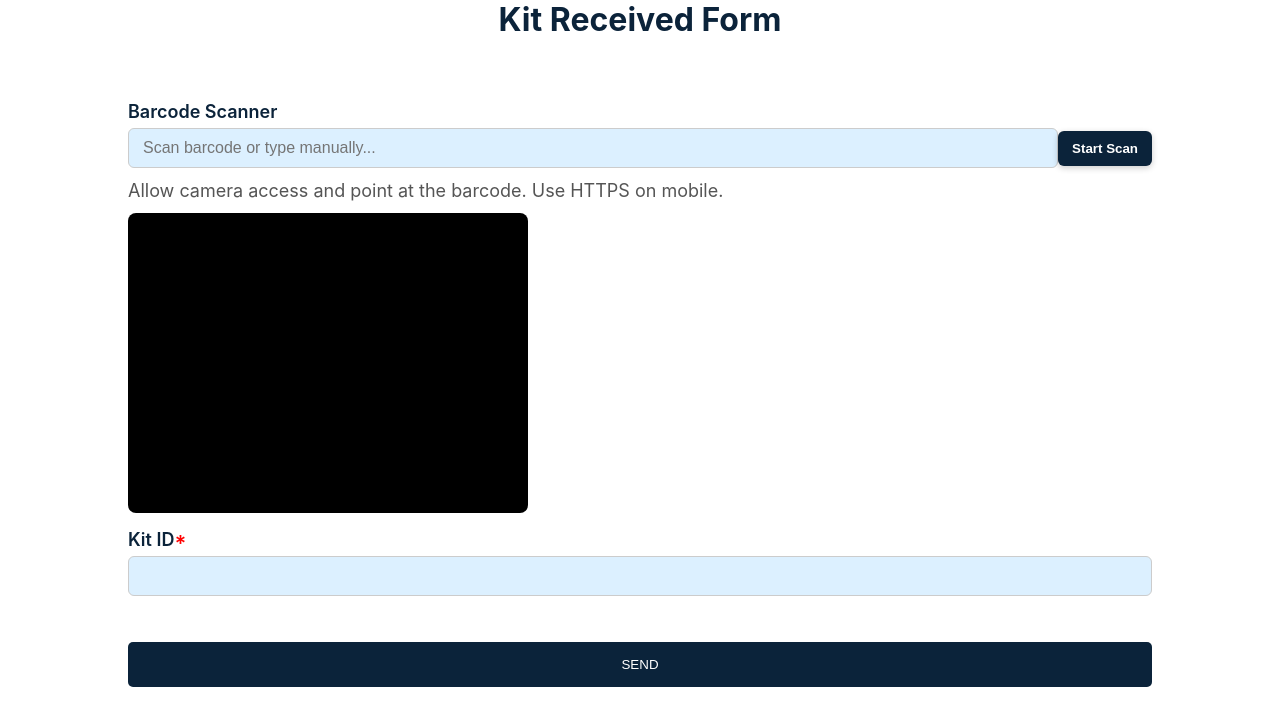
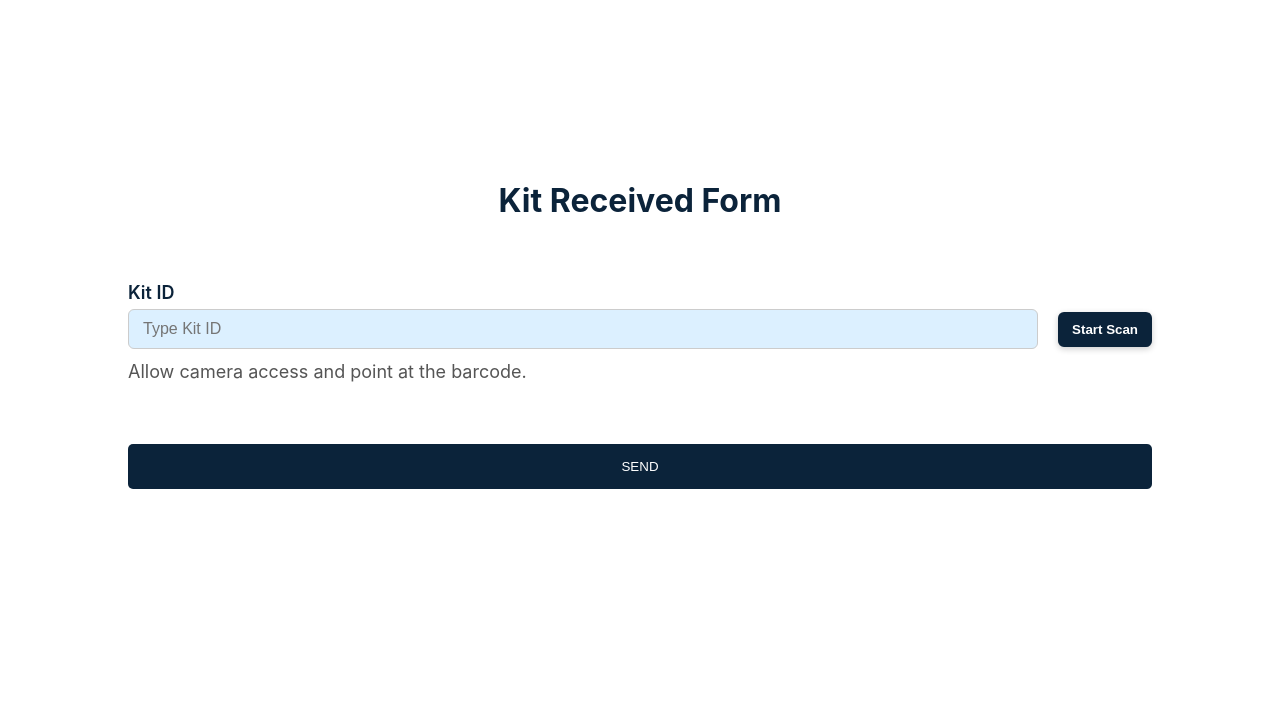
Before and after one commit to MuhammadSaadEhsan/GutHealthLab, a React (Create React App) app: page /labrecieved in a window 1280 px wide. Shown: the top 726 px of the page. Built offline with nearby package versions, Linux system fonts and the light colour scheme.

Commit message:
bar code

```diff
--- a/src/Components/BarcodeScannerInput.js
+++ b/src/Components/BarcodeScannerInput.js
@@ -23,6 +23,8 @@ function getFormatsFromTypes(barcodeTypes) {
       BarcodeFormat.UPC_A,
       BarcodeFormat.UPC_E,
       BarcodeFormat.CODE_39,
+      BarcodeFormat.CODE_93,
+      BarcodeFormat.CODABAR,
     ];
   }
   return barcodeTypes.map((t) => map[t]).filter(Boolean);
@@ -31,14 +33,16 @@ function getFormatsFromTypes(barcodeTypes) {
 // BarcodeScannerInput Component
 const BarcodeScannerInput = ({
   onDetected,
-  singleScan = true,
-  barcodeTypes = ["code_128"],
+  singleScan = false,
+  barcodeTypes = ["code_128", "code_39", "code_93", "codabar"],
   placeholder = "Scan barcode...",
   autoFocusInput = true,
   className = "",
 }) => {
   const [codeValue, setCodeValue] = useState("");
+  const [scannedCodes, setScannedCodes] = useState([]);
   const [isScanning, setIsScanning] = useState(false);
+  const [showModal, setShowModal] = useState(false);
   const previewRef = useRef(null);
   const videoRef = useRef(null);
   const inputRef = useRef(null);
@@ -50,24 +54,19 @@ const BarcodeScannerInput = ({
   // Stop scanner function (defined early so it can be referenced below)
   const stopScanner = useCallback(() => {
     try {
-      if (stopFuncRef.current) {
-        stopFuncRef.current();
-      }
-      if (readerRef.current) {
-        readerRef.current.reset();
-      }
+      if (stopFuncRef.current) stopFuncRef.current();
+      if (readerRef.current) readerRef.current.reset();
       if (videoRef.current) {
-        try {
         const mediaStream = videoRef.current.srcObject;
         if (mediaStream && typeof mediaStream.getTracks === "function") {
           mediaStream.getTracks().forEach((t) => t.stop());
         }
         // Detach stream from element
         videoRef.current.srcObject = null;
-        } catch (_) {}
       }
     } catch (_) {}
     setIsScanning(false);
+    setShowModal(false);
   }, []);
 
   // Handle barcode detection
@@ -84,23 +83,24 @@ const BarcodeScannerInput = ({
       detectedOnceRef.current = true;
 
       setCodeValue(detectedCode);
+      setScannedCodes((prevCodes) => [...prevCodes, detectedCode]);
+
       if (typeof onDetected === "function") {
         onDetected(detectedCode, rawResult);
       }
 
       // Auto-stop camera only when singleScan is true
       if (singleScan) {
-        setTimeout(() => stopScanner(), 0);
+        setTimeout(() => stopScanner(), 500);
       }
     },
     [onDetected, singleScan, stopScanner]
   );
 
-  // Initialize ZXing scanner
-  const startScanner = useCallback(async () => {
-    if (isScanning || !previewRef.current || !videoRef.current) return;
+  // Start scanner only when modal is open
+  useEffect(() => {
+    if (showModal && previewRef.current && videoRef.current) {
 
-    // Ensure any prior session is fully stopped and element is clean
       try {
         if (stopFuncRef.current) stopFuncRef.current();
         if (readerRef.current) readerRef.current.reset();
@@ -123,8 +123,7 @@ const BarcodeScannerInput = ({
       const reader = new BrowserMultiFormatReader(hints, 10);
       readerRef.current = reader;
 
-    try {
-      // Prefer environment camera; provide reasonable HD constraints
+
       const constraints = {
         video: {
           facingMode: { ideal: "environment" },
@@ -135,11 +134,12 @@ const BarcodeScannerInput = ({
         audio: false,
       };
 
-      // Prepare video element
+
       const videoEl = videoRef.current;
       videoEl.setAttribute("playsinline", "true");
 
-      const stop = await reader.decodeFromVideoDevice(
+      reader
+        .decodeFromVideoDevice(
           undefined,
           videoEl,
           (result, err, controls) => {
@@ -148,43 +148,46 @@ const BarcodeScannerInput = ({
             }
           },
           constraints
-      );
+        )
+        .then((stop) => {
           stopFuncRef.current = stop;
           setIsScanning(true);
-      if (autoFocusInput && inputRef.current) inputRef.current.focus();
-    } catch (e) {
+        })
+        .catch((e) => {
           console.error("ZXing init error:", e);
-      try {
-        // Fallback without custom constraints
-        const stop = await reader.decodeFromVideoDevice(
-          undefined,
-          videoRef.current,
-          (result) => {
-            if (result) onDetectedHandler(result.getText(), result);
+          setIsScanning(false);
+        });
     }
-        );
-        stopFuncRef.current = stop;
-        setIsScanning(true);
-      } catch (e2) {
-        console.error("ZXing fallback error:", e2);
-        setIsScanning(false);
+
+    if (!showModal) {
+      stopScanner();
     }
-    }
-  }, [barcodeTypes, isScanning, onDetectedHandler, autoFocusInput]);
+
+  }, [showModal]);
 
   useEffect(() => {
     return () => {
-      try {
-        if (stopFuncRef.current) stopFuncRef.current();
-        if (readerRef.current) readerRef.current.reset();
-      } catch (_) {}
+      stopScanner();
     };
+
   }, []);
+
+  useEffect(() => {
+    if (autoFocusInput && inputRef.current) {
+      inputRef.current.focus();
+    }
+  }, [autoFocusInput]);
+
+  // Handle "Add More" scanning
+  const handleAddMore = () => {
+    setShowModal(true);
+    setCodeValue("");
+  };
 
   return (
     <div className={className}>
       <div style={{ fontWeight: 600, color: "#0B233A", marginBottom: 6 }}>
-        Barcode Scanner
+        Kit ID
       </div>
 
       {/* Input + Start Scan */}
@@ -215,8 +218,8 @@ const BarcodeScannerInput = ({
         />
         <button
           type="button"
-          onClick={isScanning ? stopScanner : startScanner}
-          aria-label={isScanning ? "Stop Scan" : "Start Scan"}
+          onClick={() => setShowModal(true)}
+          aria-label="Start Scan"
           style={{
             background: "#0B233A",
             color: "#fff",
@@ -226,36 +229,108 @@ const BarcodeScannerInput = ({
             cursor: "pointer",
             fontWeight: 600,
             boxShadow: "0 2px 6px rgba(0,0,0,0.2)",
+            marginLeft: 20,
           }}
         >
-          {isScanning ? "Stop" : "Start"} Scan
+          Start Scan
         </button>
       </div>
 
       <div style={{ marginBottom: 12, color: "#555" }}>
-        Allow camera access and point at the barcode. Use HTTPS on mobile.
+        Allow camera access and point at the barcode.
       </div>
 
-      {/* Camera Preview */}
+      {/* Display scanned codes */}
+      {scannedCodes.length > 0 && (
+        <div style={{ marginBottom: "12px" }}>
+          <h3>Scanned Barcodes:</h3>
+          <ul>
+            {scannedCodes.map((code, index) => (
+              <li key={index}>{code}</li>
+            ))}
+          </ul>
+          <button onClick={handleAddMore} style={{ padding: "8px 16px", backgroundColor: "#0B233A", color: "#fff", borderRadius: "6px", cursor: "pointer", fontWeight: "600" }}>
+            Add More
+          </button>
+        </div>
+      )}
+
+      {/* Modal for scanner */}
+      {showModal && (
+        <div
+          style={{
+            position: "fixed",
+            top: 0,
+            left: 0,
+            width: "100vw",
+            height: "100vh",
+            background: "rgba(0,0,0,0.85)",
+            zIndex: 9999,
+            display: "flex",
+            alignItems: "center",
+            justifyContent: "center",
+          }}
+        >
+          <div
+            style={{
+              background: "#222",
+              borderRadius: 12,
+              padding: 16,
+              maxWidth: "95vw",
+              width: 360,
+              boxShadow: "0 4px 24px rgba(0,0,0,0.4)",
+              display: "flex",
+              flexDirection: "column",
+              alignItems: "center",
+            }}
+          >
+            <div style={{ color: "#fff", fontWeight: 600, marginBottom: 8 }}>
+              Scan Barcode
+            </div>
             <div
               ref={previewRef}
               style={{
                 width: "100%",
-          maxWidth: 400,
+                maxWidth: 340,
                 aspectRatio: "4 / 3",
                 background: "#000",
                 position: "relative",
                 overflow: "hidden",
                 borderRadius: 8,
+                marginBottom: 12,
               }}
             >
               <video
                 ref={videoRef}
                 muted
                 autoPlay
-          style={{ width: "100%", height: "100%", objectFit: "cover" }}
+                style={{
+                  width: "100%",
+                  height: "100%",
+                  objectFit: "cover",
+                  borderRadius: 8,
+                }}
               />
             </div>
+            <button
+              type="button"
+              onClick={stopScanner}
+              style={{
+                background: "#fff",
+                color: "#222",
+                border: "none",
+                padding: "8px 18px",
+                borderRadius: 6,
+                cursor: "pointer",
+                fontWeight: 600,
+                marginTop: 6,
+              }}
+            >
+              Close
+            </button>
+          </div>
+        </div>
+      )}
     </div>
   );
 };
--- a/src/pages/NewMicrobiomeForm.full.jsx
+++ b/src/pages/NewMicrobiomeForm.full.jsx
@@ -340,7 +340,7 @@ const oldkittypes = [
     try {
       setShowThankYou(true); // Show success modal
       // const response = await submitKitForm(payload);
-      console.log(payload); // ab yahan sahi value dikhegi
+      // console.log(payload); // ab yahan sahi value dikhegi
       setFormData(initialFormState);
 
       setHealthConditions([
--- a/src/pages/SampleReturnForm.css
+++ b/src/pages/SampleReturnForm.css
@@ -77,7 +77,7 @@
 @media (max-width: 600px) {
   .sample-return-form-wrapper {
     height: auto;
-    min-height: 100vh;
+    /* min-height: 100vh; */
     padding: 0;
     width: 100vw;
     overflow: auto;
@@ -86,11 +86,11 @@
   .sample-return-form {
     max-width: 100%;
     width: 98vw;
-    padding: 1.2rem 0.5rem;
+    /* padding: 1.2rem 0.5rem; */
     border-radius: 0;
     box-shadow: none;
     height: auto;
-    min-height: 100vh;
+    /* min-height: 100vh; */
     gap: 1rem;
   }
 
--- a/src/pages/labRecieved.js
+++ b/src/pages/labRecieved.js
@@ -3,7 +3,6 @@ import React, { useEffect, useRef, useState } from 'react';
 import { useNavigate } from 'react-router-dom';
 import BarcodeScannerInput from '../Components/BarcodeScannerInput';
 import Quagga from "@ericblade/quagga2";
-import { hover } from "framer-motion";
 
 function LabReceived() {
     useEffect(() => {
@@ -19,12 +18,11 @@ function LabReceived() {
     const [loading, setLoading] = useState(false);
     const isSubmittingRef = useRef(false);
 
-    // Handle manual input change
-    const handleInputChange = (e) => {
-        const { name, value } = e.target;
+    // Handle barcode scanner input change
+    const handleBarcodeChange = (code) => {
         setFormData({
             ...formData,
-            [name]: value,
+            qrCode: code,
         });
     };
 
@@ -89,40 +87,18 @@ function LabReceived() {
                     style={{ display: 'flex', width: '100%', justifyContent: "space-between" }}
                 >
                     <div className="widhtttt" style={{ width: '100%' }}>
-                        {/* Scanner */}
+                        {/* Barcode Scanner */}
                         <div style={{ marginBottom: 16 }}>
                             <BarcodeScannerInput
-                                onDetected={(code) => {
-                                    if (loading || isSubmittingRef.current) return;
-                                    setFormData((prev) => ({ ...prev, qrCode: code }));
-                                    // NOTE: if you want auto-submit on scan:
-                                    // submitDataLogic(code);
-                                }}
-                                singleScan={true}
-                                barcodeTypes={["code_128"]}
-                                placeholder="Scan barcode or type manually..."
+                                onDetected={handleBarcodeChange}  // When a barcode is detected, update the form data
+                                singleScan={true}  // Stop after the first scan
+                                barcodeTypes={["code_128"]}  // Define which barcode types you want to scan
+                                placeholder="Type Kit ID"  // Updated placeholder
+                                value={formData.qrCode}  // Controlled input value
+                                autoFocusInput={true}  // Auto-focus the input field
+                                className="barcode-input"
                             />
                         </div>
-
-                        {/* Manual Input */}
-                        <label style={{ fontWeight: 600, color: '#0B233A' }}>
-                            Kit ID<span style={{ color: 'red' }}>*</span>
-                        </label>
-                        <input
-                            type="text"
-                            name="qrCode"
-                            style={{
-                                width: '100%',
-                                padding: '10px 14px',
-                                border: '1px solid #ccc',
-                                borderRadius: 6,
-                                marginTop: 6,
-                            }}
-                            required
-                            value={formData.qrCode}
-                            onChange={handleInputChange}
-                            disabled={loading}
-                        />
                     </div>
                 </div>
 
```
Lines whose indentation alone changed are shown as unchanged.
